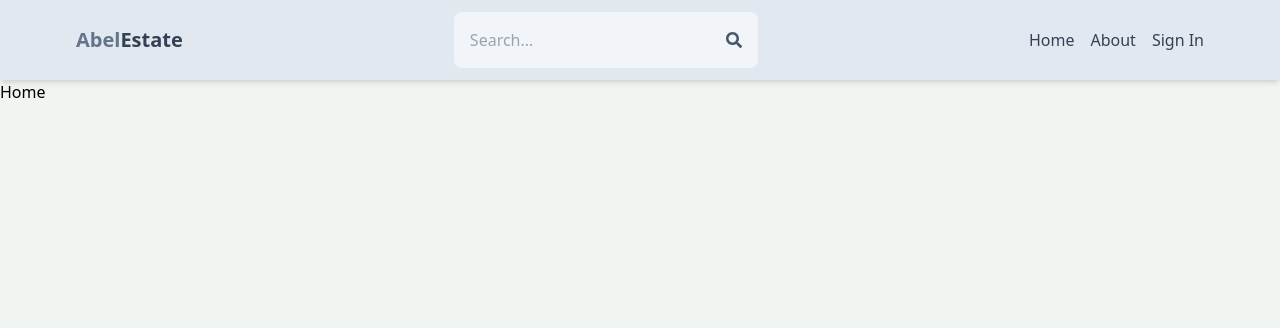
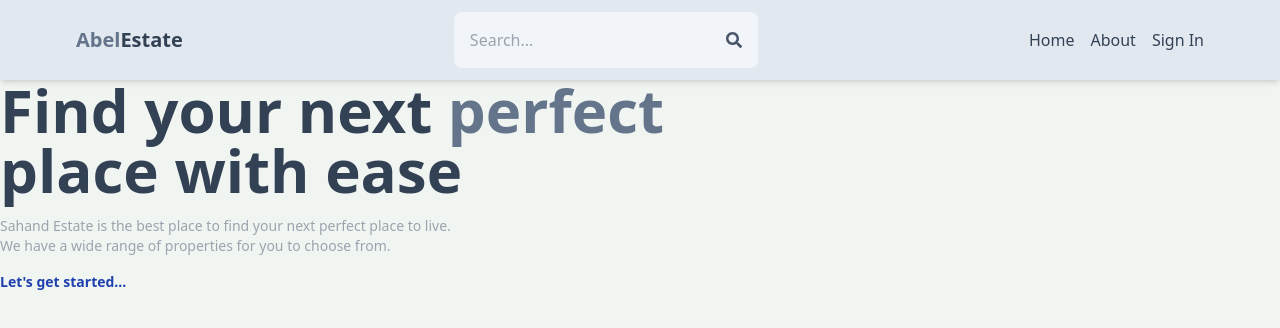
Before and after one commit to abimtad/RealState, a React (Vite) app in the folder client/: page / in a window 1280 px wide. Shown: the top 328 px of the page. Built offline with nearby package versions, Linux system fonts and the light colour scheme.

Commit message:
feat: create Home component with introductory text and navigation link to Search page

```diff
--- a/client/src/pages/Home.jsx
+++ b/client/src/pages/Home.jsx
@@ -1,7 +1,29 @@
-import React from "react";
+import { Link } from "react-router-dom";
 
 function Home() {
-  return <div>Home</div>;
+  return (
+    <div className="">
+      <div className="flex flex-col gap-4">
+        <h1 className="text-slate-700 font-bold text-3xl lg:text-6xl">
+          Find your next <span className="text-slate-500">perfect</span>
+          <br />
+          place with ease
+        </h1>
+        <div className="text-gray-400 text-xs sm:text-sm">
+          Sahand Estate is the best place to find your next perfect place to
+          live.
+          <br />
+          We have a wide range of properties for you to choose from.
+        </div>
+        <Link
+          to={"/search"}
+          className="text-xs sm:text-sm text-blue-800 font-bold hover:underline"
+        >
+          Let's get started...
+        </Link>
+      </div>
+    </div>
+  );
 }
 
 export default Home;
```
